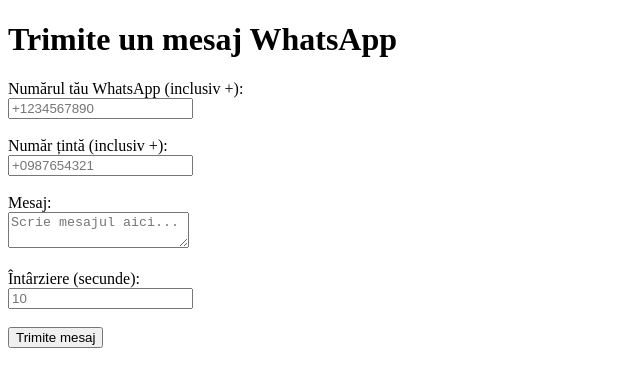
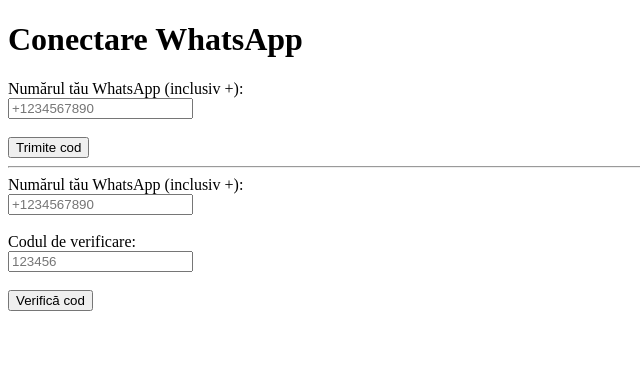
Before and after one commit to Cagula/whatsapp-bot, a website: page index.html in a window 1280 px wide. Shown: the whole page, without its empty margins (0-640 px from the left). Drawn offline with Linux system fonts and the light colour scheme.

Commit message:
Update index.html

```diff
--- a/index.html
+++ b/index.html
@@ -3,24 +3,28 @@
 <head>
     <meta charset="UTF-8">
     <meta name="viewport" content="width=device-width, initial-scale=1.0">
-    <title>Trimite un mesaj WhatsApp</title>
+    <title>Conectare WhatsApp</title>
 </head>
 <body>
-    <h1>Trimite un mesaj WhatsApp</h1>
-    <form action="/send-message" method="POST">
+    <h1>Conectare WhatsApp</h1>
+
+    <!-- Formular pentru trimiterea codului -->
+    <form action="/send-code" method="POST">
+        <label for="myNumber">Numărul tău WhatsApp (inclusiv +):</label><br>
+        <input type="text" id="myNumber" name="myNumber" placeholder="+1234567890" required><br><br>
+        <button type="submit">Trimite cod</button>
+    </form>
+
+    <hr>
+
+    <!-- Formular pentru verificarea codului -->
+    <form action="/verify-code" method="POST">
         <label for="myNumber">Numărul tău WhatsApp (inclusiv +):</label><br>
         <input type="text" id="myNumber" name="myNumber" placeholder="+1234567890" required><br><br>
 
-        <label for="target">Număr țintă (inclusiv +):</label><br>
-        <input type="text" id="target" name="target" placeholder="+0987654321" required><br><br>
-
-        <label for="text">Mesaj:</label><br>
-        <textarea id="text" name="text" placeholder="Scrie mesajul aici..." required></textarea><br><br>
-
-        <label for="delay">Întârziere (secunde):</label><br>
-        <input type="number" id="delay" name="delay" placeholder="10" required><br><br>
-
-        <button type="submit">Trimite mesaj</button>
+        <label for="code">Codul de verificare:</label><br>
+        <input type="text" id="code" name="code" placeholder="123456" required><br><br>
+        <button type="submit">Verifică cod</button>
     </form>
 </body>
 </html>
```
